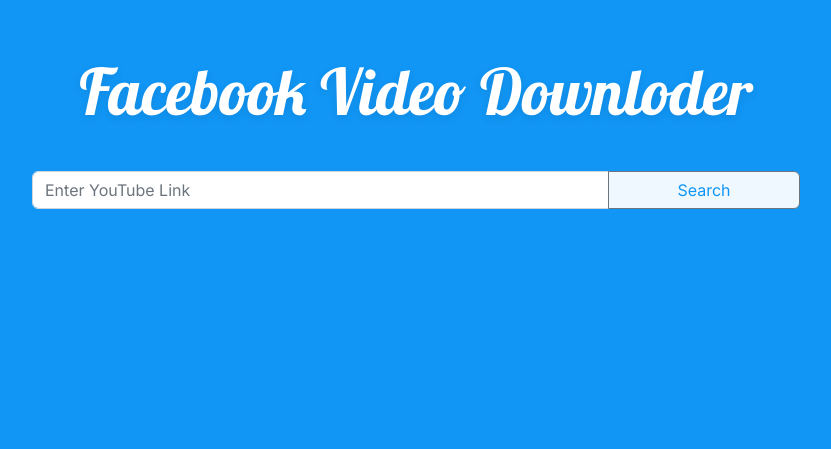
After one commit to shuvra-matrix/yft_downloder, a Django app: page /fbsearch in a window 1280 px wide. The commit adds this page. Shown: the part 256-705 px from the top of the page, without its empty margins (224-1055 px from the left). Run offline with Django 4.2, Linux system fonts and the light colour scheme.

Commit message:
add facebook download system

```diff
--- a/requirements.txt
+++ b/requirements.txt
@@ -4,3 +4,7 @@ whitenoise==5.3.0
 pytube==12.1.0
 django-simple-pwa==2.2.1
 cloudinary==1.29.0
+wget==3.2
+beautifulsoup4==4.11.1
+requests==2.28.1
+lxml==4.9.1
--- a/static/style/style.css
+++ b/static/style/style.css
@@ -85,6 +85,10 @@ body {
     background: linear-gradient(to right, #a044ff, #6a3093) !important;
     /* W3C, IE 10+/ Edge, Firefox 16+, Chrome 26+, Opera 12+, Safari 7+ */
 
+}
+
+.fb_body {
+    background: rgb(17, 150, 245) !important;
 }
 
 .bg-light {
--- /dev/null
+++ b/templates/fbsearch.html
@@ -0,0 +1,37 @@
+{% extends 'header.html' %} {% load static %} {% block body_block %}
+
+<div class="yt_main">
+  <div class="yt_sub">
+    <p class="yt_p">Facebook Video Downloder</p>
+  </div>
+
+  <div>
+    <form action="{%url 'ytf:fbsearch' %}" method="POST">
+      {% csrf_token %}
+      <div class="input-group mb-3">
+        <input
+          type="url"
+          class="form-control"
+          placeholder="Enter YouTube Link"
+          aria-label="Recipient's username"
+          aria-describedby="button-addon2"
+          name="link"
+          required
+        />
+        <button
+          class="btn btn-outline-secondary"
+          type="submit"
+          id="button-addon2"
+          style="color: rgb(17, 150, 245) !important"
+        >
+          Search
+        </button>
+      </div>
+    </form>
+    {% if url %}
+    <div class="link" style="margin-top: 1rem">
+      <a class="down" href="{{url}}" target="_blank"> Download </a>
+    </div>
+    {% endif %} {% endblock %}
+  </div>
+</div>
--- a/templates/header.html
+++ b/templates/header.html
@@ -37,7 +37,7 @@
             </ul>
           </li>
           <li class="nav-item">
-            <a class="nav-link" href="#">Facebook</a>
+            <a class="nav-link" href="{%url 'ytf:fbsearch' %}">Facebook</a>
           </li>
           <li class="nav-item">
             <a class="nav-link" href="#">Twitter</a>
--- a/ytf_app/urls.py
+++ b/ytf_app/urls.py
@@ -15,7 +15,9 @@ urlpatterns = [
     path('downloadyt', views.yvdown, name='yvdown'),
     path('ytmusic', views.ytmusic, name='ytmusic'),
     path('ytmsearch', views.ytmsearch, name='ytmsearch'),
+    path('fbsearch', views.fbsearch, name='fbsearch'),
     path('offline/', TemplateView.as_view(template_name="offline.html")),
+
 ]
 
 
--- a/ytf_app/views.py
+++ b/ytf_app/views.py
@@ -6,6 +6,11 @@ from random import randint
 import cloudinary
 import cloudinary.uploader
 import cloudinary.api
+import re
+import wget
+from bs4 import BeautifulSoup
+import requests
+import lxml
 
 
 def cloud_upload(dc, fileid):
@@ -198,6 +203,7 @@ def ytmsearch(request):
             filename = f'audio{rand}.mp3'
             fileid = f'audio{rand}'
             dc = music_list.download(SAVE_PATH, filename=filename)
+            print(dc)
             url = cloud_upload(dc, filename)
 
             mydict = {
@@ -218,3 +224,61 @@ def ytmsearch(request):
 
         return render(request, 'ytmdownload.html', context=mydict)
     return redirect('/ytmusic')
+
+
+def fbsearch(request):
+
+    my_dict = {
+        'color': 'fb_body',
+
+
+    }
+
+    if request.method == 'POST':
+        SAVE_PATH = "./media"
+        PRODUCT_URL = request.POST.get('link')
+        x = re.match(
+            r'^(https:|)[/][/]www.([^/]+[.])*facebook.com', PRODUCT_URL)
+        y = re.match(r'^(https:|)[/][/]www.([^/]+[.])*fb.watch', PRODUCT_URL)
+        if x or y:
+            try:
+                header = {'User-Agent': "Mozilla/5.0 (Windows NT 10.0; Win64; x64) AppleWebKit/537.36 (KHTML, like Gecko) Chrome/91.0.4472.101 Safari/537.36 Edg/91.0.864.48",
+                          'Accept-Language': "en-US,en;q=0.9"}
+                req = requests.get(PRODUCT_URL)
+                supe = BeautifulSoup(req.text, 'lxml')
+                desc = supe.find(
+                    'meta', property="og:video:url").attrs['content']
+                print(desc)
+                filename = wget.download(desc, SAVE_PATH)
+                print(filename)
+                newfilename = filename.replace('./media/', '')
+                print(newfilename)
+                rand = randint(1, 8909)
+                fileid = f'video{rand}'
+                url = cloud_upload(filename, fileid)
+                my_dict = {
+                    'color': 'fb_body',
+
+                    'url': url
+                }
+
+                return render(request, 'fbsearch.html', context=my_dict)
+            except:
+                mess = 'Server Error'
+                my_dict = {
+                    'color': 'fb_body',
+                    'mess': mess
+                }
+
+                return render(request, 'fbsearch.html', context=my_dict)
+
+        else:
+            mess = 'Please Enter Valid Facebook Link'
+            my_dict = {
+                'color': 'fb_body',
+                'mess': mess
+            }
+
+            return render(request, 'fbsearch.html', context=my_dict)
+
+    return render(request, 'fbsearch.html', context=my_dict)
```
